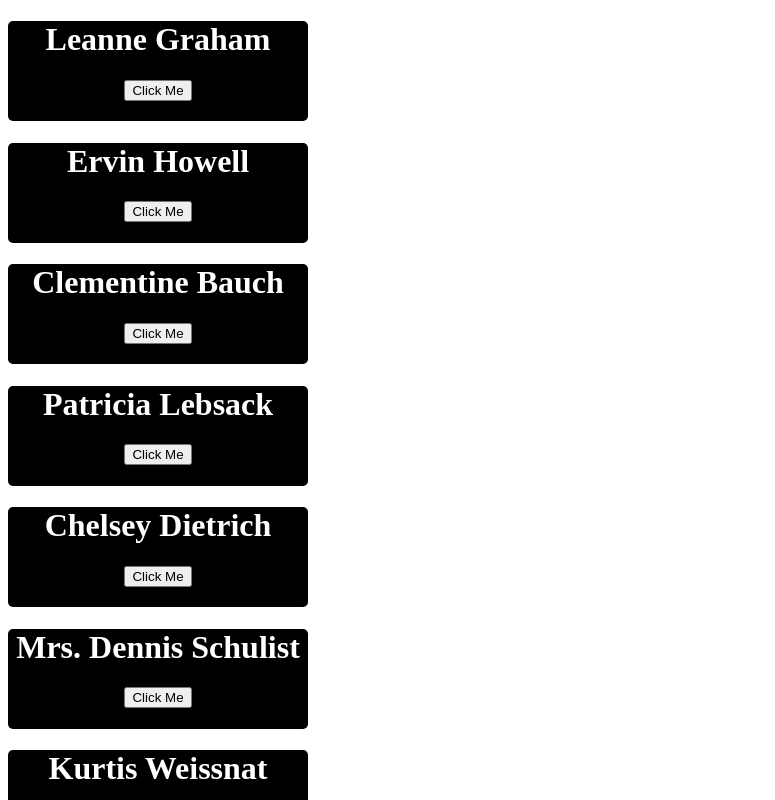
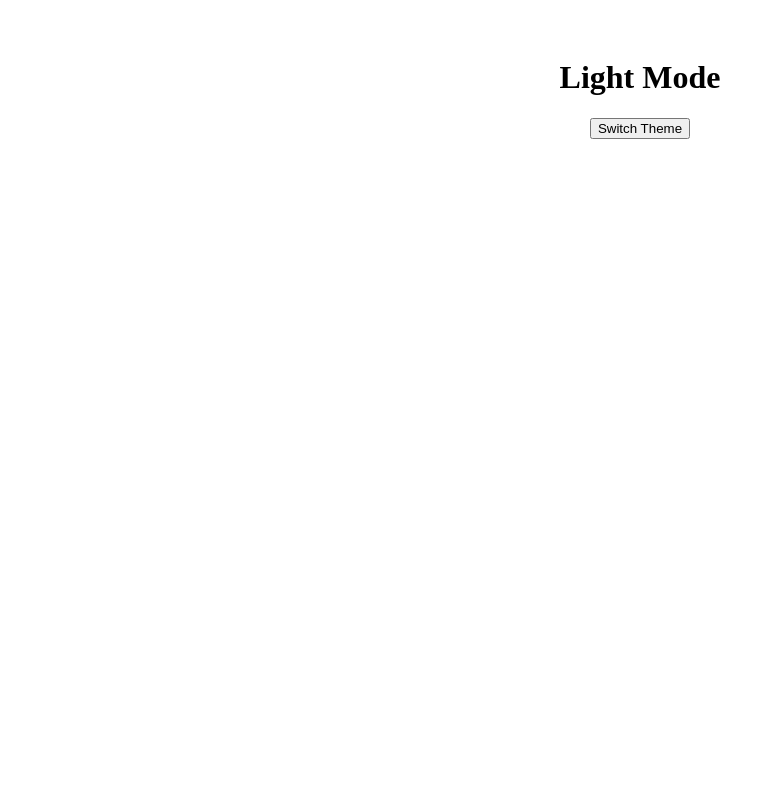
Before and after one commit to harman77888/reactapp, a React (Vite) app in the folder blogApp/: page / in a window 1280 px wide. Shown: the top 800 px of the page, without its empty margins (0-775 px from the left). Built offline with nearby package versions, Linux system fonts and the light colour scheme.

Commit message:
Dark and light mode in useContext

```diff
--- a/blogApp/src/App.jsx
+++ b/blogApp/src/App.jsx
@@ -39,23 +39,39 @@
 
 // export default App
 
+// import {BrowserRouter,Routes,Route} from 'react-router-dom'
+// // import Home from './pages/Home';
+// import HomePage from './pages/HomePage';
+// import AboutPage from './pages/AboutPage';
 
-import {BrowserRouter,Routes,Route} from 'react-router-dom'
-// import Home from './pages/Home';
-import HomePage from './pages/HomePage';
-import AboutPage from './pages/AboutPage';
+// const App = () => {
+//   return (
+//     <div>
+//       <BrowserRouter>
+//         <Routes>
+//           <Route path='/' element={<HomePage/>} />
+//           <Route path='/about' element={<AboutPage/>} />
+//         </Routes>
+//       </BrowserRouter>
+//     </div>
+//   )
+// }
+
+// export default App
+import { useState } from "react";
+import {ThemeProvider} from "./context/DarkModeContext";
+
+// import AboutPage from "./pages/AboutPage";
+import HomePage from "./pages/HomePage";
 
 const App = () => {
+  const [theme,setTheme]=useState('light')
   return (
-    <div>
-      <BrowserRouter>
-        <Routes>
-          <Route path='/' element={<HomePage/>} />
-          <Route path='/about' element={<AboutPage/>} />
-        </Routes>
-      </BrowserRouter>
-    </div>
-  )
-}
+    <ThemeProvider value={{theme,setTheme}}>
+      {/* <AboutPage /> */}
+      <HomePage />
+    </ThemeProvider>
+  );
+};
 
-export default App
+export default App;
--- a/blogApp/src/context/DarkModeContext.jsx
+++ b/blogApp/src/context/DarkModeContext.jsx
@@ -1,6 +1,21 @@
 // Q1. Theme Switcher — 4 Marks** Create a Light Mode and Dark Mode
 // switcher using `useContext`.
 
-import { createContext} from "react";
-const DarkModeContext=createContext();
+import { createContext, useState } from "react";
+const DarkModeContext = createContext();
+
+export function ThemeProvider({children}) {
+  const [theme, setTheme] = useState("light");
+  const toggleBtn = () => {
+    setTheme((prevTheme) =>
+      prevTheme === "light" ? "dark" : "light"
+    );
+  };
+  return (
+    <DarkModeContext.Provider value={{ theme, toggleBtn }}>
+      {children}
+    </DarkModeContext.Provider>
+  );
+}
+
 export default DarkModeContext;
--- a/blogApp/src/pages/HomePage.jsx
+++ b/blogApp/src/pages/HomePage.jsx
@@ -1,260 +1,285 @@
-import { useNavigate } from "react-router-dom";
+// import { useNavigate } from "react-router-dom";
+
+// const HomePage = () => {
+//   const navigate = useNavigate();
+//   const user = [
+//     {
+//       id: 1,
+//       name: "Leanne Graham",
+//       username: "Bret",
+//       email: "Sincere@april.biz",
+//       address: {
+//         street: "Kulas Light",
+//         suite: "Apt. 556",
+//         city: "Gwenborough",
+//         zipcode: "92998-3874",
+//         geo: {
+//           lat: "-37.3159",
+//           lng: "81.1496",
+//         },
+//       },
+//       phone: "1-770-736-8031 x56442",
+//       website: "hildegard.org",
+//       company: {
+//         name: "Romaguera-Crona",
+//         catchPhrase: "Multi-layered client-server neural-net",
+//         bs: "harness real-time e-markets",
+//       },
+//     },
+//     {
+//       id: 2,
+//       name: "Ervin Howell",
+//       username: "Antonette",
+//       email: "Shanna@melissa.tv",
+//       address: {
+//         street: "Victor Plains",
+//         suite: "Suite 879",
+//         city: "Wisokyburgh",
+//         zipcode: "90566-7771",
+//         geo: {
+//           lat: "-43.9509",
+//           lng: "-34.4618",
+//         },
+//       },
+//       phone: "010-692-6593 x09125",
+//       website: "anastasia.net",
+//       company: {
+//         name: "Deckow-Crist",
+//         catchPhrase: "Proactive didactic contingency",
+//         bs: "synergize scalable supply-chains",
+//       },
+//     },
+//     {
+//       id: 3,
+//       name: "Clementine Bauch",
+//       username: "Samantha",
+//       email: "Nathan@yesenia.net",
+//       address: {
+//         street: "Douglas Extension",
+//         suite: "Suite 847",
+//         city: "McKenziehaven",
+//         zipcode: "59590-4157",
+//         geo: {
+//           lat: "-68.6102",
+//           lng: "-47.0653",
+//         },
+//       },
+//       phone: "1-463-123-4447",
+//       website: "ramiro.info",
+//       company: {
+//         name: "Romaguera-Jacobson",
+//         catchPhrase: "Face to face bifurcated interface",
+//         bs: "e-enable strategic applications",
+//       },
+//     },
+//     {
+//       id: 4,
+//       name: "Patricia Lebsack",
+//       username: "Karianne",
+//       email: "Julianne.OConner@kory.org",
+//       address: {
+//         street: "Hoeger Mall",
+//         suite: "Apt. 692",
+//         city: "South Elvis",
+//         zipcode: "53919-4257",
+//         geo: {
+//           lat: "29.4572",
+//           lng: "-164.2990",
+//         },
+//       },
+//       phone: "493-170-9623 x156",
+//       website: "kale.biz",
+//       company: {
+//         name: "Robel-Corkery",
+//         catchPhrase: "Multi-tiered zero tolerance productivity",
+//         bs: "transition cutting-edge web services",
+//       },
+//     },
+//     {
+//       id: 5,
+//       name: "Chelsey Dietrich",
+//       username: "Kamren",
+//       email: "Lucio_Hettinger@annie.ca",
+//       address: {
+//         street: "Skiles Walks",
+//         suite: "Suite 351",
+//         city: "Roscoeview",
+//         zipcode: "33263",
+//         geo: {
+//           lat: "-31.8129",
+//           lng: "62.5342",
+//         },
+//       },
+//       phone: "(254)954-1289",
+//       website: "demarco.info",
+//       company: {
+//         name: "Keebler LLC",
+//         catchPhrase: "User-centric fault-tolerant solution",
+//         bs: "revolutionize end-to-end systems",
+//       },
+//     },
+//     {
+//       id: 6,
+//       name: "Mrs. Dennis Schulist",
+//       username: "Leopoldo_Corkery",
+//       email: "Karley_Dach@jasper.info",
+//       address: {
+//         street: "Norberto Crossing",
+//         suite: "Apt. 950",
+//         city: "South Christy",
+//         zipcode: "23505-1337",
+//         geo: {
+//           lat: "-71.4197",
+//           lng: "71.7478",
+//         },
+//       },
+//       phone: "1-477-935-8478 x6430",
+//       website: "ola.org",
+//       company: {
+//         name: "Considine-Lockman",
+//         catchPhrase: "Synchronised bottom-line interface",
+//         bs: "e-enable innovative applications",
+//       },
+//     },
+//     {
+//       id: 7,
+//       name: "Kurtis Weissnat",
+//       username: "Elwyn.Skiles",
+//       email: "Telly.Hoeger@billy.biz",
+//       address: {
+//         street: "Rex Trail",
+//         suite: "Suite 280",
+//         city: "Howemouth",
+//         zipcode: "58804-1099",
+//         geo: {
+//           lat: "24.8918",
+//           lng: "21.8984",
+//         },
+//       },
+//       phone: "210.067.6132",
+//       website: "elvis.io",
+//       company: {
+//         name: "Johns Group",
+//         catchPhrase: "Configurable multimedia task-force",
+//         bs: "generate enterprise e-tailers",
+//       },
+//     },
+//     {
+//       id: 8,
+//       name: "Nicholas Runolfsdottir V",
+//       username: "Maxime_Nienow",
+//       email: "Sherwood@rosamond.me",
+//       address: {
+//         street: "Ellsworth Summit",
+//         suite: "Suite 729",
+//         city: "Aliyaview",
+//         zipcode: "45169",
+//         geo: {
+//           lat: "-14.3990",
+//           lng: "-120.7677",
+//         },
+//       },
+//       phone: "586.493.6943 x140",
+//       website: "jacynthe.com",
+//       company: {
+//         name: "Abernathy Group",
+//         catchPhrase: "Implemented secondary concept",
+//         bs: "e-enable extensible e-tailers",
+//       },
+//     },
+//     {
+//       id: 9,
+//       name: "Glenna Reichert",
+//       username: "Delphine",
+//       email: "Chaim_McDermott@dana.io",
+//       address: {
+//         street: "Dayna Park",
+//         suite: "Suite 449",
+//         city: "Bartholomebury",
+//         zipcode: "76495-3109",
+//         geo: {
+//           lat: "24.6463",
+//           lng: "-168.8889",
+//         },
+//       },
+//       phone: "(775)976-6794 x41206",
+//       website: "conrad.com",
+//       company: {
+//         name: "Yost and Sons",
+//         catchPhrase: "Switchable contextually-based project",
+//         bs: "aggregate real-time technologies",
+//       },
+//     },
+//     {
+//       id: 10,
+//       name: "Clementina DuBuque",
+//       username: "Moriah.Stanton",
+//       email: "Rey.Padberg@karina.biz",
+//       address: {
+//         street: "Kattie Turnpike",
+//         suite: "Suite 198",
+//         city: "Lebsackbury",
+//         zipcode: "31428-2261",
+//         geo: {
+//           lat: "-38.2386",
+//           lng: "57.2232",
+//         },
+//       },
+//       phone: "024-648-3804",
+//       website: "ambrose.net",
+//       company: {
+//         name: "Hoeger LLC",
+//         catchPhrase: "Centralized empowering task-force",
+//         bs: "target end-to-end models",
+//       },
+//     },
+//   ];
+//   return (
+//     <div>
+//       {user.map((u) => (
+//         <div
+//           style={{
+//             width: 300,
+//             height: 100,
+//             backgroundColor: "black",
+//             color: "white",
+//             borderRadius: "5px",
+//             marginTop: 10,
+//             textAlign:"center"
+//           }}
+//           key={u.id}
+//         >
+//           <h1>{u.name}</h1>
+//           <button onClick={() => navigate("/about", { state: u })}>
+//             Click Me
+//           </button>
+//         </div>
+//       ))}
+//     </div>
+//   );
+// };
+
+// export default HomePage;
+
+
+import { useContext } from "react";
+import DarkModeContext from "../context/DarkModeContext";
 
 const HomePage = () => {
-  const navigate = useNavigate();
-  const user = [
-    {
-      id: 1,
-      name: "Leanne Graham",
-      username: "Bret",
-      email: "Sincere@april.biz",
-      address: {
-        street: "Kulas Light",
-        suite: "Apt. 556",
-        city: "Gwenborough",
-        zipcode: "92998-3874",
-        geo: {
-          lat: "-37.3159",
-          lng: "81.1496",
-        },
-      },
-      phone: "1-770-736-8031 x56442",
-      website: "hildegard.org",
-      company: {
-        name: "Romaguera-Crona",
-        catchPhrase: "Multi-layered client-server neural-net",
-        bs: "harness real-time e-markets",
-      },
-    },
-    {
-      id: 2,
-      name: "Ervin Howell",
-      username: "Antonette",
-      email: "Shanna@melissa.tv",
-      address: {
-        street: "Victor Plains",
-        suite: "Suite 879",
-        city: "Wisokyburgh",
-        zipcode: "90566-7771",
-        geo: {
-          lat: "-43.9509",
-          lng: "-34.4618",
-        },
-      },
-      phone: "010-692-6593 x09125",
-      website: "anastasia.net",
-      company: {
-        name: "Deckow-Crist",
-        catchPhrase: "Proactive didactic contingency",
-        bs: "synergize scalable supply-chains",
-      },
-    },
-    {
-      id: 3,
-      name: "Clementine Bauch",
-      username: "Samantha",
-      email: "Nathan@yesenia.net",
-      address: {
-        street: "Douglas Extension",
-        suite: "Suite 847",
-        city: "McKenziehaven",
-        zipcode: "59590-4157",
-        geo: {
-          lat: "-68.6102",
-          lng: "-47.0653",
-        },
-      },
-      phone: "1-463-123-4447",
-      website: "ramiro.info",
-      company: {
-        name: "Romaguera-Jacobson",
-        catchPhrase: "Face to face bifurcated interface",
-        bs: "e-enable strategic applications",
-      },
-    },
-    {
-      id: 4,
-      name: "Patricia Lebsack",
-      username: "Karianne",
-      email: "Julianne.OConner@kory.org",
-      address: {
-        street: "Hoeger Mall",
-        suite: "Apt. 692",
-        city: "South Elvis",
-        zipcode: "53919-4257",
-        geo: {
-          lat: "29.4572",
-          lng: "-164.2990",
-        },
-      },
-      phone: "493-170-9623 x156",
-      website: "kale.biz",
-      company: {
-        name: "Robel-Corkery",
-        catchPhrase: "Multi-tiered zero tolerance productivity",
-        bs: "transition cutting-edge web services",
-      },
-    },
-    {
-      id: 5,
-      name: "Chelsey Dietrich",
-      username: "Kamren",
-      email: "Lucio_Hettinger@annie.ca",
-      address: {
-        street: "Skiles Walks",
-        suite: "Suite 351",
-        city: "Roscoeview",
-        zipcode: "33263",
-        geo: {
-          lat: "-31.8129",
-          lng: "62.5342",
-        },
-      },
-      phone: "(254)954-1289",
-      website: "demarco.info",
-      company: {
-        name: "Keebler LLC",
-        catchPhrase: "User-centric fault-tolerant solution",
-        bs: "revolutionize end-to-end systems",
-      },
-    },
-    {
-      id: 6,
-      name: "Mrs. Dennis Schulist",
-      username: "Leopoldo_Corkery",
-      email: "Karley_Dach@jasper.info",
-      address: {
-        street: "Norberto Crossing",
-        suite: "Apt. 950",
-        city: "South Christy",
-        zipcode: "23505-1337",
-        geo: {
-          lat: "-71.4197",
-          lng: "71.7478",
-        },
-      },
-      phone: "1-477-935-8478 x6430",
-      website: "ola.org",
-      company: {
-        name: "Considine-Lockman",
-        catchPhrase: "Synchronised bottom-line interface",
-        bs: "e-enable innovative applications",
-      },
-    },
-    {
-      id: 7,
-      name: "Kurtis Weissnat",
-      username: "Elwyn.Skiles",
-      email: "Telly.Hoeger@billy.biz",
-      address: {
-        street: "Rex Trail",
-        suite: "Suite 280",
-        city: "Howemouth",
-        zipcode: "58804-1099",
-        geo: {
-          lat: "24.8918",
-          lng: "21.8984",
-        },
-      },
-      phone: "210.067.6132",
-      website: "elvis.io",
-      company: {
-        name: "Johns Group",
-        catchPhrase: "Configurable multimedia task-force",
-        bs: "generate enterprise e-tailers",
-      },
-    },
-    {
-      id: 8,
-      name: "Nicholas Runolfsdottir V",
-      username: "Maxime_Nienow",
-      email: "Sherwood@rosamond.me",
-      address: {
-        street: "Ellsworth Summit",
-        suite: "Suite 729",
-        city: "Aliyaview",
-        zipcode: "45169",
-        geo: {
-          lat: "-14.3990",
-          lng: "-120.7677",
-        },
-      },
-      phone: "586.493.6943 x140",
-      website: "jacynthe.com",
-      company: {
-        name: "Abernathy Group",
-        catchPhrase: "Implemented secondary concept",
-        bs: "e-enable extensible e-tailers",
-      },
-    },
-    {
-      id: 9,
-      name: "Glenna Reichert",
-      username: "Delphine",
-      email: "Chaim_McDermott@dana.io",
-      address: {
-        street: "Dayna Park",
-        suite: "Suite 449",
-        city: "Bartholomebury",
-        zipcode: "76495-3109",
-        geo: {
-          lat: "24.6463",
-          lng: "-168.8889",
-        },
-      },
-      phone: "(775)976-6794 x41206",
-      website: "conrad.com",
-      company: {
-        name: "Yost and Sons",
-        catchPhrase: "Switchable contextually-based project",
-        bs: "aggregate real-time technologies",
-      },
-    },
-    {
-      id: 10,
-      name: "Clementina DuBuque",
-      username: "Moriah.Stanton",
-      email: "Rey.Padberg@karina.biz",
-      address: {
-        street: "Kattie Turnpike",
-        suite: "Suite 198",
-        city: "Lebsackbury",
-        zipcode: "31428-2261",
-        geo: {
-          lat: "-38.2386",
-          lng: "57.2232",
-        },
-      },
-      phone: "024-648-3804",
-      website: "ambrose.net",
-      company: {
-        name: "Hoeger LLC",
-        catchPhrase: "Centralized empowering task-force",
-        bs: "target end-to-end models",
-      },
-    },
-  ];
+  const { theme, toggleBtn } = useContext(DarkModeContext);
+
+  const styles = {
+    backgroundColor: theme === "light" ? "white" : "#222",
+    color: theme === "light" ? "black" : "white",
+    minHeight: "100vh",
+    textAlign: "center",
+    padding: "30px",
+  };
+
   return (
-    <div>
-      {user.map((u) => (
-        <div
-          style={{
-            width: 300,
-            height: 100,
-            backgroundColor: "black",
-            color: "white",
-            borderRadius: "5px",
-            marginTop: 10,
-            textAlign:"center"
-          }}
-          key={u.id}
-        >
-          <h1>{u.name}</h1>
-          <button onClick={() => navigate("/about", { state: u })}>
-            Click Me
-          </button>
-        </div>
-      ))}
+    <div style={styles}>
+      <h1>{theme === "light" ? "Light Mode" : "Dark Mode"}</h1>
+      <button onClick={toggleBtn}>Switch Theme</button>
     </div>
   );
 };
```
